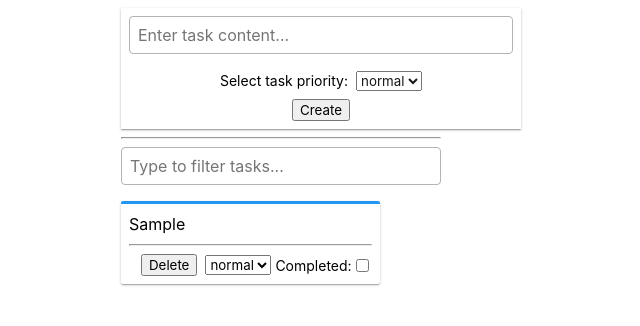
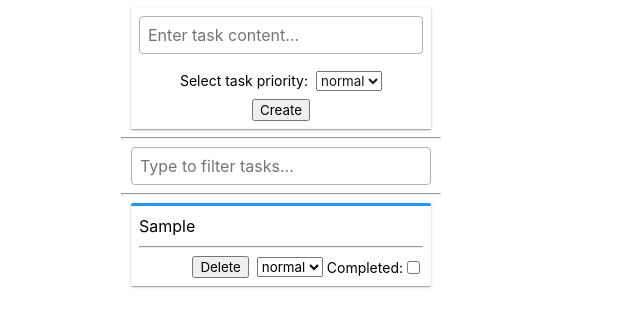
Before and after one commit to 503292/todo-list, a React (Create React App) app: page / in a window 1280 px wide. Both pictures are taken after typing "Sample" into the empty fields and a click on the button "Create". Shown: the top 326 px of the page, without its empty margins (359-999 px from the left). Built offline with nearby package versions, Linux system fonts and the light colour scheme.

Commit message:
STYLE _ all components

```diff
--- a/src/components/App.js
+++ b/src/components/App.js
@@ -85,7 +85,6 @@ export default class App extends Component {
   };
 
   render() {
-    console.log('render');
     const { tasks, filter } = this.state;
     const filteredTasks = filterTasks(tasks, filter);
 
@@ -94,6 +93,7 @@ export default class App extends Component {
         <TaskEditor onAddTask={this.addTask} />
         <hr />
         <TaskFilter value={filter} onChangeFilter={this.changeFilter} />
+        <hr />
         <TaskList
           items={filteredTasks}
           onDeleteTask={this.deleteTask}
--- a/src/components/Task/Task.module.css
+++ b/src/components/Task/Task.module.css
@@ -6,6 +6,7 @@
   overflow: hidden;
   padding: 8px;
   border-top: 3px solid transparent;
+  width: 300px;
 }
 
 .lowPriority {
--- a/src/components/TaskEditor/TaskEditor.module.css
+++ b/src/components/TaskEditor/TaskEditor.module.css
@@ -2,7 +2,7 @@
   display: flex;
   flex-direction: column;
   align-items: center;
-  width: 400px;
+  width: 300px;
   padding: 8px;
   box-shadow: 0px 1px 3px 0px rgba(0, 0, 0, 0.2),
     0px 1px 1px 0px rgba(0, 0, 0, 0.14), 0px 2px 1px -1px rgba(0, 0, 0, 0.12);
--- a/src/components/TaskFilter/TaskFilter.js
+++ b/src/components/TaskFilter/TaskFilter.js
@@ -3,6 +3,7 @@ import PropTypes from 'prop-types';
 import styles from './TaskFilter.module.css';
 
 const TaskFilter = ({ value, onChangeFilter }) => (
+  <div className={styles.wrapFilter}>
     <input
       type="text"
       className={styles.input}
@@ -10,6 +11,7 @@ const TaskFilter = ({ value, onChangeFilter }) => (
       onChange={onChangeFilter}
       placeholder="Type to filter tasks..."
     />
+  </div>
 );
 
 TaskFilter.propTypes = {
--- a/src/components/TaskFilter/TaskFilter.module.css
+++ b/src/components/TaskFilter/TaskFilter.module.css
@@ -1,3 +1,6 @@
+.wrapFilter {
+  text-align: center;
+}
 .input {
   color: #171718;
   font-size: 16px;
@@ -5,9 +8,10 @@
   padding: 4px 8px;
   border-radius: 4px;
   border: 1px solid #b3b3b3;
-  width: 100%;
+  width: 300px;
   outline: 0;
   transition: border-color 200ms ease-in-out;
+  margin: 0 auto;
 }
 
 .input:focus {
--- a/src/components/TaskList/TaskList.module.css
+++ b/src/components/TaskList/TaskList.module.css
@@ -1,17 +1,14 @@
 .list {
   display: flex;
   flex-wrap: wrap;
-  margin-left: -8px;
-  margin-right: -8px;
-  margin-top: 0;
-  margin-bottom: 0;
+  margin: 0 auto;
   padding: 0;
   list-style: none;
+  width: 300px;
 }
 
 .list li {
-  flex: 0 0 calc(33.3333% - 16px);
-  margin-top: 16px;
-  margin-left: 8px;
-  margin-right: 8px;
+  /* flex: 0 0 calc(33.3333% - 16px); */
+  width: 300px;
+  margin: 0 auto 10px auto;
 }
```
Lines whose indentation alone changed are shown as unchanged.
